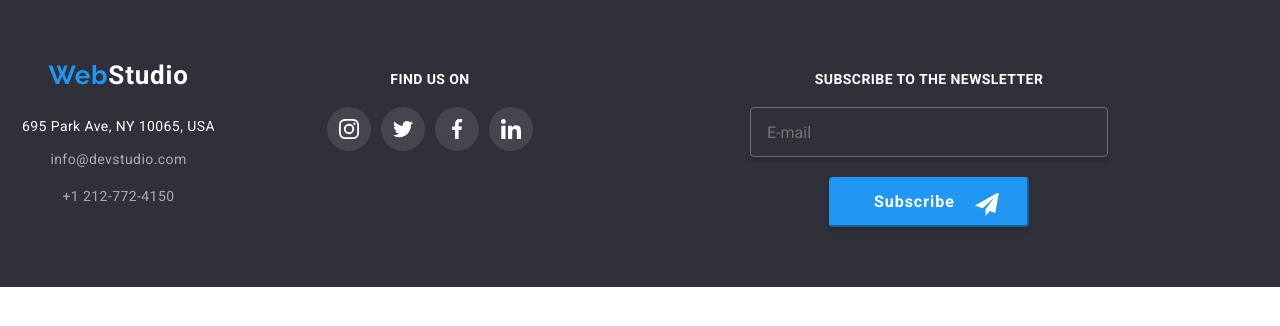
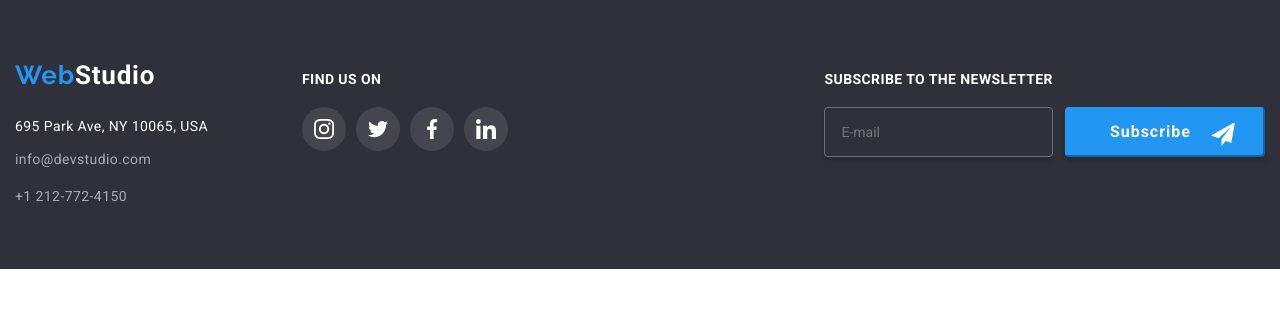
Before and after one commit to danretegan/footer, a plain HTML site: page index.html in a window 1280 px wide. Drawn offline with Linux system fonts and the light colour scheme.

Commit message:
1158px setup

```diff
--- a/css/styles.css
+++ b/css/styles.css
@@ -37,29 +37,12 @@ img {
 }
 
 .container {
-  margin: 0 auto;
-  padding: 0 15px;
+  padding: 60px 15px;
   width: 100%;
 }
 
 .footer {
   background-color: var(--background);
-}
-
-.footer-text{
-  align-items: center;
-  padding: 60px 0;
-  display: flex;
-  flex-direction: column;
-  gap: 60px;
-}
-
-.footer-adress-contacts {
-  text-align: center;
-}
-
-.logo-title {
-  margin: 0 0 28px 0;
 }
 
 .logo-footer span {
@@ -70,7 +53,6 @@ img {
   letter-spacing: 0.78px;
   transition: color 250ms cubic-bezier(0.4, 0, 0.2, 1);
 }
-
 
 .logo-footer {
   color: #fff;
@@ -94,18 +76,13 @@ img {
   font-style: normal;
   letter-spacing: 0.03em;
   line-height: 1.14;
-  width: 207px;
-  height: 16px;
+  /* width: 207px;
+  height: 16px; */
 }
 
 .address:hover,
 .address:focus {
   color: var(--webstudio-color);
-}
-
-.contacts-footer {
-  padding: 0;
-  margin: 0;
 }
 
 .contact-footer {
@@ -116,15 +93,6 @@ img {
   line-height: 1.8;
   text-decoration-line: none;
 }
-
-.contacts-footer {
-  display: flex;
-  flex-direction: column;
-  gap: 12px;
-}
-
-
-
 
 .find-us-on-text {
   text-align: center;
@@ -166,34 +134,13 @@ img {
   outline: none;
 }
 
-.subscribe {
-  display: flex;
-  flex-direction: column;
-  gap: 20px;
-}
-
 .subscribe-label {
   color: #fff;
   font-family: var(--webstudio-font-family);
   font-size: 14px;
   font-weight: 700;
   letter-spacing: 0.42px;
-  text-align: center;
   text-transform: uppercase;
-}
-
-/* .subscribe-area {
-  align-items: center;
-  display: flex;
-  flex-direction: column;
-} */
-
-.subscribe {
-align-items: center;
-display: flex;
-flex-direction: column;
-gap: 20px;
-width: 100%;
 }
 
 .subscribe-input {
@@ -206,8 +153,6 @@ width: 100%;
   outline: none;
   padding-left: 16px;
   transition: border-color 250ms cubic-bezier(0.4, 0, 0.2, 1);
-  max-width: 450px;
-  width: 100%;
 }
 
 .subscribe-input:hover,
@@ -247,59 +192,53 @@ width: 100%;
   border-color: #188ce8;
 }
 
-/* Tablet Design Section */
+/* Page setup */
 
-@media screen and (min-width: 768px) {
-  .container {
-    width: 100%;
-  }
-
-
-  /* Footer Section Tablet */
-
-.footer-text {
-  align-items: baseline;
-  flex-direction: row;
-  flex-wrap: wrap;
-  justify-content: space-around;
+.logo-title {
+  margin: 0 0 28px 0;
 }
 
-.footer-adress-contacts {
-  margin-right: 45px;
+.contacts-footer {
+  display: flex;
+  flex-direction: column;
+  gap: 12px;
+  padding: 0;
+  margin: 0;
 }
-
-}
-
-/* Desktop Design Section */
-
-@media screen and (min-width: 1158px) {
-  .container {
-    width: 100%;
-  }
-  /* Footer Section Desktop */
 
 .footer-text {
   display: flex;
   flex-direction: row;
-  flex-wrap: nowrap;
+  gap: 94px;
+  /* width: 100%; */
+  align-items: baseline;
 }
 
-.subscribe-input {
-  max-width: 358px;
-  width: 100%;
+.find-us-on-text {
+  text-align: left;
 }
 
-/* .subscribe{
+.footer {
   display: flex;
   flex-direction: row;
-} */
+  gap: 93px;
+  justify-content: space-between;
+  align-items: baseline;
+}
 
-
+.subscribe-label {
+  display: flex;
+  flex-direction: column;
+  gap: 20px;
+  max-width: 358px;
+}
 
 .subscribe {
-  displa
-
+  display: flex;
+  flex-direction: row;
+  gap: 12px;
 }
 
-
+.subscribe-btn {
+  margin: 36px 0 0 0;
 }
--- a/index.html
+++ b/index.html
@@ -4,7 +4,7 @@
     <meta charset="UTF-8" />
     <meta http-equiv="X-UA-Compatible" content="IE=edge" />
     <meta name="viewport" content="width=device-width, initial-scale=1.0" />
-    <title>TEST</title>
+    <title>footer</title>
     <link rel="stylesheet" href="./css/modern-normalize.css" />
     <link rel="preconnect" href="https://fonts.googleapis.com" />
     <link rel="preconnect" href="https://fonts.gstatic.com" crossorigin />
@@ -16,8 +16,6 @@
   </head>
 
   <body>
-
-
     <!-- Footer Section -->
 
     <footer class="footer container">
@@ -44,9 +42,7 @@
             </li>
 
             <li>
-            <a
-              href="mailto:info@devstudio.com"
-              class="contact-footer active"
+              <a href="mailto:info@devstudio.com" class="contact-footer active"
                 >info@devstudio.com</a
               >
             </li>
@@ -116,34 +112,29 @@
             </li>
           </ul>
         </section>
+      </section>
 
-    <!-- Subscribe Section -->
+      <!-- Subscribe Form Section -->
 
-    <form class="subscribe">
-      <label class="subscribe-label" for="subscribe-email">
-        Subscribe to the newsletter</label
-      >
-      <!-- <div class="subscribe-area"> -->
+      <form class="subscribe" name="subscribe-form">
+        <label class="subscribe-label">
+          Subscribe to the newsletter
           <input
             class="subscribe-input"
             type="email"
             name="email"
-          id="subscribe-email"
             placeholder="E-mail"
             required
           />
+        </label>
+
         <button class="subscribe-btn" type="submit">
           Subscribe
           <svg height="24px" width="24px">
             <use href="./images/icons.svg#icon-send"></use>
           </svg>
         </button>
-      <!-- </div> -->
       </form>
-  </section>
     </footer>
-
-
-
   </body>
 </html>
```
Lines whose indentation alone changed are shown as unchanged.
